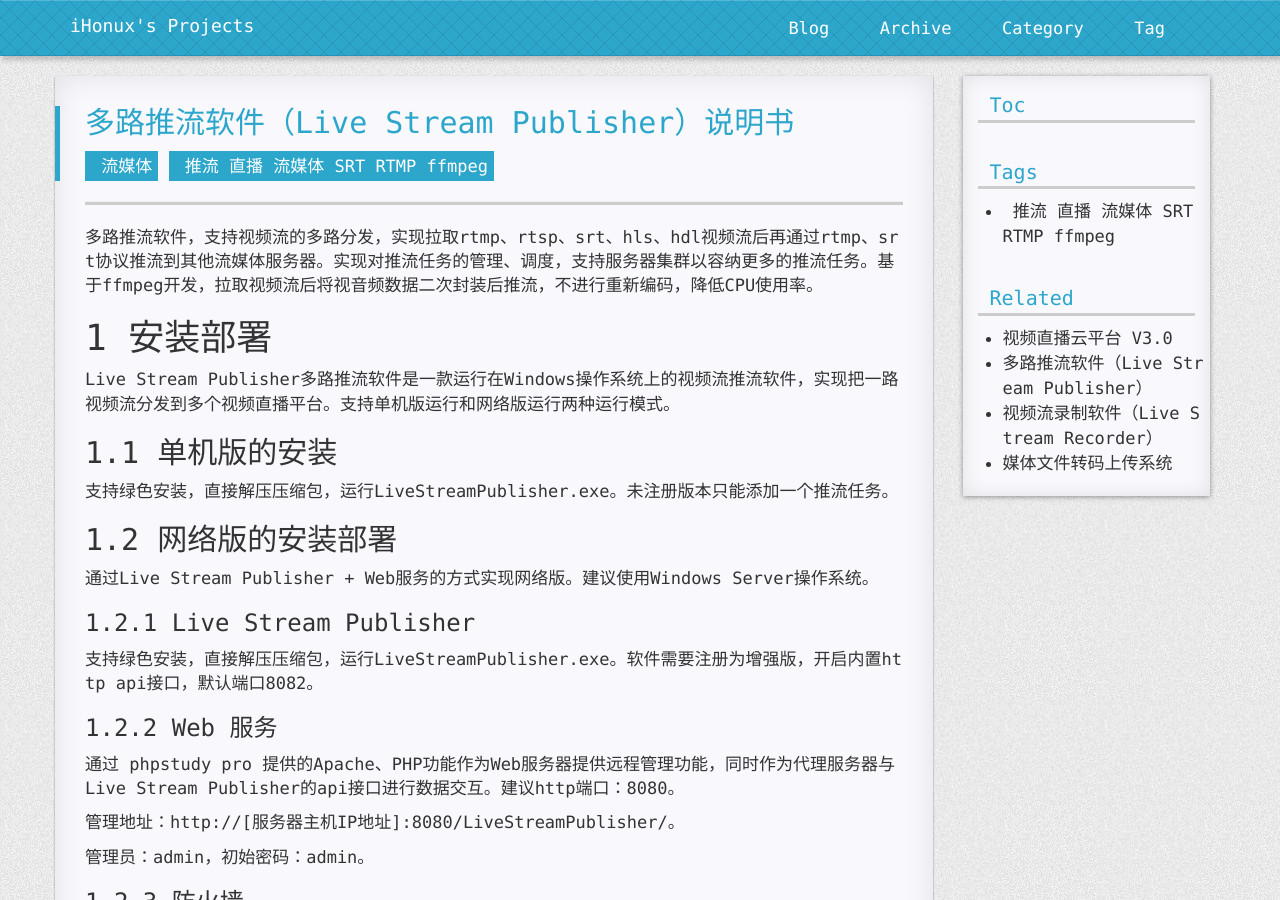
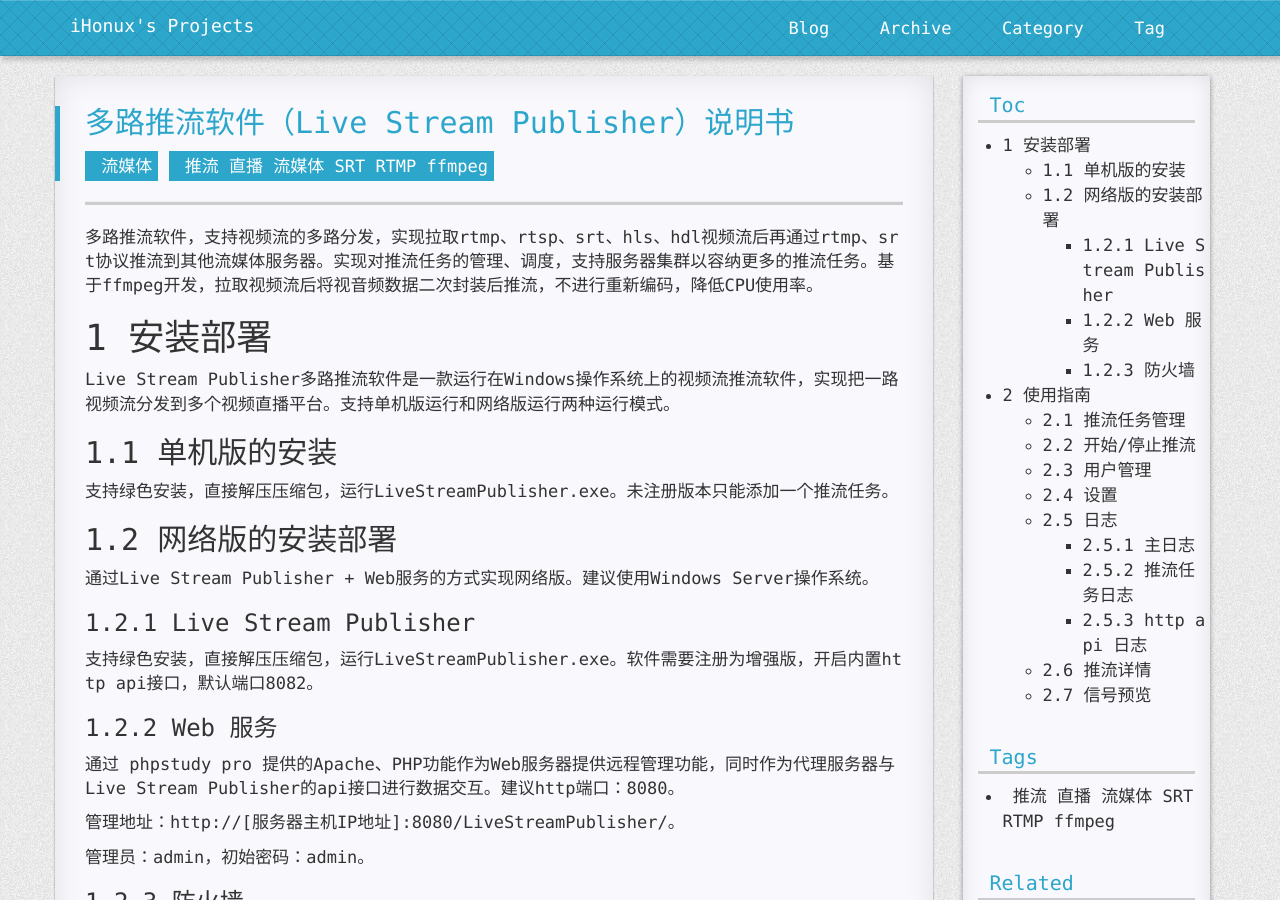
Before and after one commit to fxrj/fxrj.github.io, a Jekyll site: the page built from docs/live-stream-publisher-help.md, in a window 1280 px wide and 900 px high. Built offline with Jekyll 4.4.1, drawn with Linux system fonts in a browser that asks for light colours; nearby versions of some CDN libraries; comment, search, counter and statistics services are not loaded; a style sheet for code colours, icons or effects is not loaded; some of the changed lines change nothing that is shown.

Commit message:
Update live-stream-publisher-help.md

```diff
--- a/docs/live-stream-publisher-help.md
+++ b/docs/live-stream-publisher-help.md
@@ -4,6 +4,7 @@
 tags: 推流 直播 流媒体 SRT RTMP ffmpeg
 categories: 流媒体
 styles: [post.css]
+scripts: [post.js]
 ---
 
 * TOC
```
